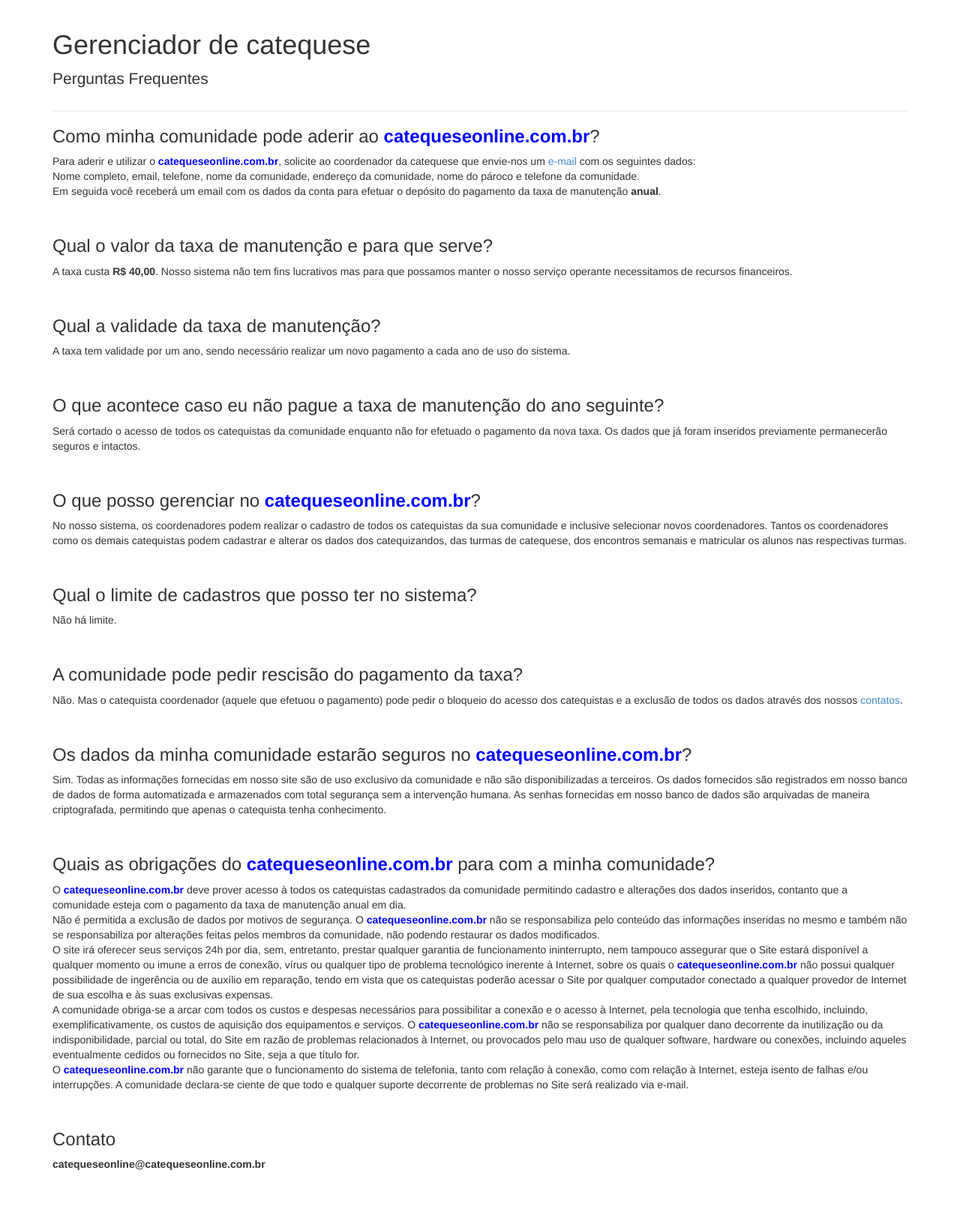
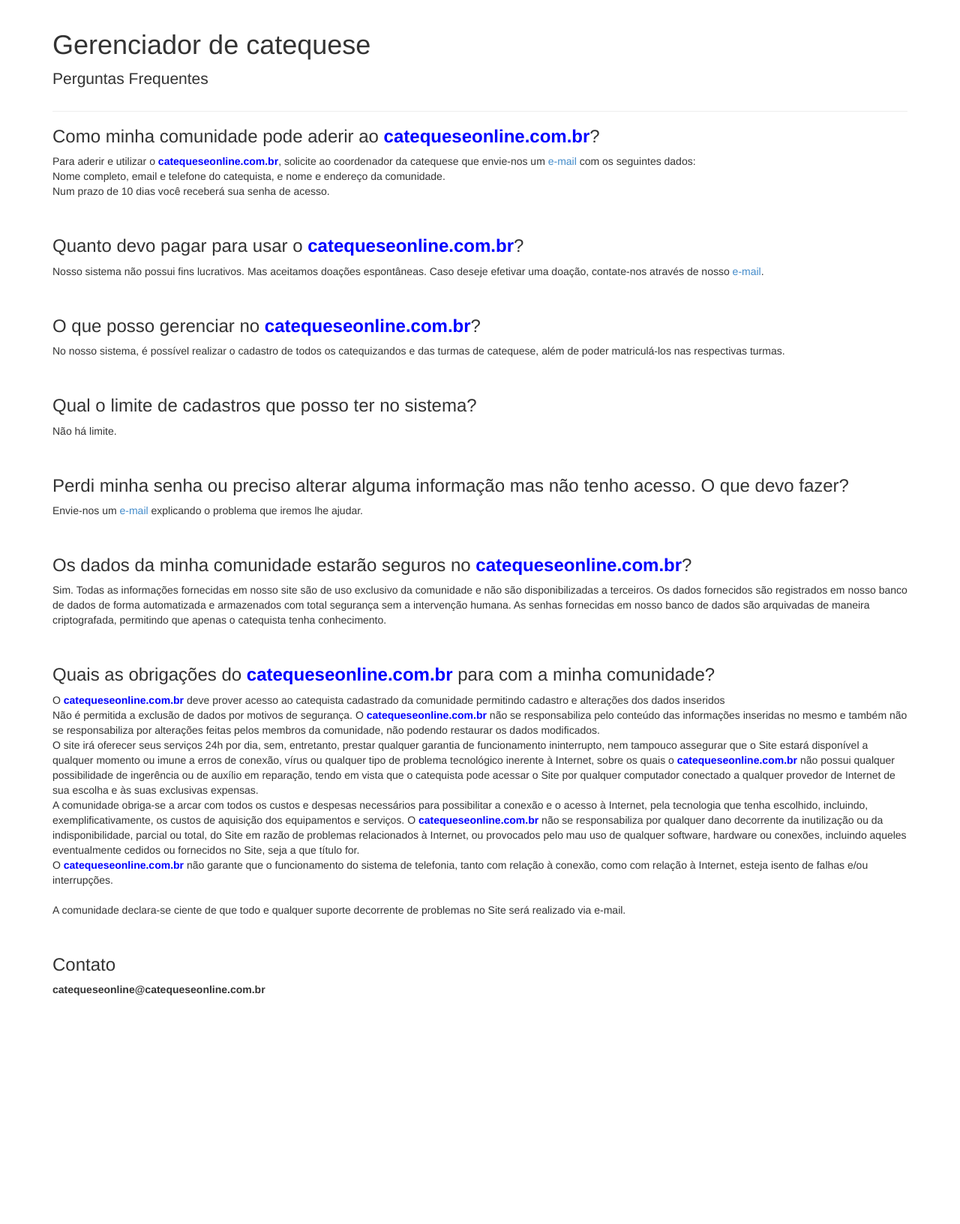
Before and after one commit to cnbatalha/catequeseonline, a CodeIgniter app: page /catequeseonline/info in a window 1280 px wide. Shown: the whole page at 75% size. After the commit the page ends 1328 px from the top, so only its background shows below. Run offline with CodeIgniter, Linux system fonts and the light colour scheme.

Commit message:
ajustes no texto informativo

```diff
--- a/application/views/index.php
+++ b/application/views/index.php
@@ -11,7 +11,7 @@
           <!-- Jumbotron -->
               <div class="jumbotron">
                 <h1>Catequese Online</h1>
-                <p class="lead">Gerencie a pastoral da catequese da sua comunidade cat&oacute;lica. Cadastre catequistas, catequizandos, turmas e encontros, tudo de forma digital e de maneira unificada.</p>
+                <p class="lead">Gerencie a pastoral da catequese da sua comunidade cat&oacute;lica. Cadastre catequizandos e turmas, tudo de forma digital e de maneira unificada.</p>
                 <p><a class="btn btn-lg btn-primary" href="<?=URL.'login'?>" role="button">Login</a></p>
               </div>
 
@@ -19,7 +19,7 @@
               <div class="row">
                 <div class="col-lg-4">
                   <h2>Dados unificados</h2>
-                  <p>Reduza os formul&aacute;rios de papel, tenha todos os dados importantes das turmas, catequizandos, catequistas e encontros num mesmo local evitando assim informa&ccedil;&otilde;es repetidas e espalhadas pela comunidade.</p>
+                  <p>Reduza os formul&aacute;rios de papel, tenha todos os dados importantes das turmas e catequizandos num mesmo local evitando assim informa&ccedil;&otilde;es repetidas e espalhadas pela comunidade.</p>
                 </div>
                 <div class="col-lg-4">
                   <h2>Facilidade</h2>
--- a/application/views/info.php
+++ b/application/views/info.php
@@ -15,31 +15,22 @@
 
           <h3>Como minha comunidade pode aderir ao <b style="color:blue">catequeseonline.com.br</b>?</h3>
 <p>Para aderir e utilizar o <b style="color:blue">catequeseonline.com.br</b>, solicite ao coordenador da catequese que envie-nos um <a href="#contato">e-mail</a> com os seguintes dados:<br>
-Nome completo, email, telefone, nome da comunidade, endere&ccedil;o da comunidade, nome do p&aacute;roco e telefone da comunidade.<br>
-Em seguida voc&ecirc; receber&aacute; um email com os dados da conta para efetuar o dep&oacute;sito do pagamento da taxa de manuten&ccedil;&atilde;o <b>anual</b>.</p>
+Nome completo, email e telefone do catequista, e nome e endere&ccedil;o da comunidade.<br>
+Num prazo de 10 dias voc&ecirc; receber&aacute; sua senha de acesso.</p>
 <br>
-<h3>Qual o valor da taxa de manuten&ccedil;&atilde;o e para que serve?</h3>
-<p> A taxa custa <b>R$ 40,00</b>. Nosso sistema n&atilde;o tem fins lucrativos mas para que
-possamos manter o nosso servi&ccedil;o operante necessitamos de recursos financeiros.</p>
-<br>
-<h3>Qual a validade da taxa de manuten&ccedil;&atilde;o?</h3>
-<p> A taxa tem validade por um ano, sendo necess&aacute;rio realizar um novo pagamento a cada ano de uso do sistema. </p>
-<br>
-<h3>O que acontece caso eu n&atilde;o pague a taxa de manuten&ccedil;&atilde;o do ano seguinte?</h3>
-<p>Ser&aacute; cortado o acesso de todos os catequistas da comunidade enquanto n&atilde;o for efetuado o pagamento da nova taxa. Os dados que j&aacute;
-foram inseridos previamente permanecer&atilde;o seguros e intactos.</p>
+<h3>Quanto devo pagar para usar o <b style="color:blue">catequeseonline.com.br</b>?</h3>
+<p> Nosso sistema n&atilde;o possui fins lucrativos. Mas aceitamos doa&ccedil;&otilde;es espont&acirc;neas.
+Caso deseje efetivar uma doa&ccedil;&atilde;o, contate-nos atrav&eacute;s de nosso <a href="#contato">e-mail</a>.</p>
 <br>
 <h3>O que posso gerenciar no <b style="color:blue">catequeseonline.com.br</b>?</h3>
-<p>No nosso sistema, os coordenadores podem realizar o cadastro de todos os catequistas da sua comunidade e inclusive
-selecionar novos coordenadores. Tantos os coordenadores como os demais catequistas podem cadastrar e alterar
-os dados dos catequizandos, das turmas de catequese, dos encontros semanais e matricular os alunos nas respectivas turmas.</p>
+<p>No nosso sistema, &eacute; poss&iacute;vel realizar o cadastro de todos os catequizandos e das turmas de catequese,
+al&eacute;m de poder matricul&aacute;-los nas respectivas turmas.</p>
 <br>
 <h3>Qual o limite de cadastros que posso ter no sistema?</h3>
 <p>N&atilde;o h&aacute; limite.</p>
 <br>
-<h3>A comunidade pode pedir rescis&atilde;o do pagamento da taxa?</h3>
-<p>N&atilde;o. Mas o catequista coordenador (aquele que efetuou o pagamento) pode pedir o bloqueio do acesso dos catequistas
-e a exclus&atilde;o de todos os dados atrav&eacute;s dos nossos <a href="#contato">contatos</a>.</p>
+<h3>Perdi minha senha ou preciso alterar alguma informa&ccedil;&atilde;o mas n&atilde;o tenho acesso. O que devo fazer?</h3>
+<p>Envie-nos um <a href="#contato">e-mail</a> explicando o problema que iremos lhe ajudar.</p>
 <br>
 <h3>Os dados da minha comunidade estar&atilde;o seguros no <b style="color:blue">catequeseonline.com.br</b>?</h3>
 <p>Sim. Todas as informa&ccedil;&otilde;es fornecidas em nosso site s&atilde;o de uso exclusivo da comunidade e n&atilde;o s&atilde;o disponibilizadas a terceiros.
@@ -47,14 +38,14 @@
 As senhas fornecidas em nosso banco de dados s&atilde;o arquivadas de maneira criptografada, permitindo que apenas o catequista tenha conhecimento.</p>
 <br>
 <h3>Quais as obriga&ccedil;&otilde;es do <b style="color:blue">catequeseonline.com.br</b> para com a minha comunidade?</h3>
-<p> O <b style="color:blue">catequeseonline.com.br</b> deve prover acesso &agrave; todos os catequistas cadastrados da comunidade permitindo cadastro e altera&ccedil;&otilde;es dos dados inseridos, contanto que
-a comunidade esteja com o pagamento da taxa de manuten&ccedil;&atilde;o anual em dia. <br>N&atilde;o &eacute; permitida
+<p> O <b style="color:blue">catequeseonline.com.br</b> deve prover acesso ao catequista cadastrado da comunidade permitindo cadastro e altera&ccedil;&otilde;es dos dados inseridos<br>
+N&atilde;o &eacute; permitida
 a exclus&atilde;o de dados por motivos de seguran&ccedil;a. O <b style="color:blue">catequeseonline.com.br</b> n&atilde;o se responsabiliza pelo conte&uacute;do das informa&ccedil;&otilde;es inseridas no mesmo e tamb&eacute;m n&atilde;o se responsabiliza
 por altera&ccedil;&otilde;es feitas pelos membros da comunidade, n&atilde;o podendo restaurar os dados modificados.<br>
 O site ir&aacute; oferecer seus servi&ccedil;os 24h por dia, sem, entretanto, prestar qualquer garantia de funcionamento
 ininterrupto, nem tampouco assegurar que o Site estar&aacute; dispon&iacute;vel a qualquer momento ou imune a erros de conex&atilde;o, v&iacute;rus ou qualquer
 tipo de problema tecnol&oacute;gico inerente &agrave; Internet, sobre os quais o <b style="color:blue">catequeseonline.com.br</b> n&atilde;o possui qualquer possibilidade de inger&ecirc;ncia ou de aux&iacute;lio em
-repara&ccedil;&atilde;o, tendo em vista que os catequistas poder&atilde;o acessar o Site por qualquer computador conectado a qualquer provedor de Internet de
+repara&ccedil;&atilde;o, tendo em vista que o catequista pode acessar o Site por qualquer computador conectado a qualquer provedor de Internet de
  sua escolha e &agrave;s suas exclusivas expensas.<br>
 A comunidade obriga-se a arcar com todos os custos e despesas necess&aacute;rios para possibilitar a conex&atilde;o e o acesso &agrave; Internet,
  pela tecnologia que tenha escolhido, incluindo, exemplificativamente, os custos de aquisi&ccedil;&atilde;o dos equipamentos e servi&ccedil;os.
@@ -62,7 +53,7 @@
 do Site em raz&atilde;o de problemas relacionados &agrave; Internet, ou provocados pelo mau uso de qualquer software, hardware ou conex&otilde;es,
  incluindo aqueles eventualmente cedidos ou fornecidos no Site, seja a que t&iacute;tulo for. <br>O <b style="color:blue">catequeseonline.com.br</b> n&atilde;o garante que o funcionamento do sistema
  de telefonia, tanto com rela&ccedil;&atilde;o &agrave; conex&atilde;o, como com rela&ccedil;&atilde;o &agrave; Internet, esteja isento de falhas e/ou interrup&ccedil;&otilde;es.
-A comunidade declara-se ciente de que todo e qualquer suporte decorrente de problemas no Site ser&aacute; realizado via e-mail.</p>
+<br><br>A comunidade declara-se ciente de que todo e qualquer suporte decorrente de problemas no Site ser&aacute; realizado via e-mail.</p>
 <br>
 
 <h3 id="contato">Contato</h3>
```
Also changed, not shown: 1 other file.
